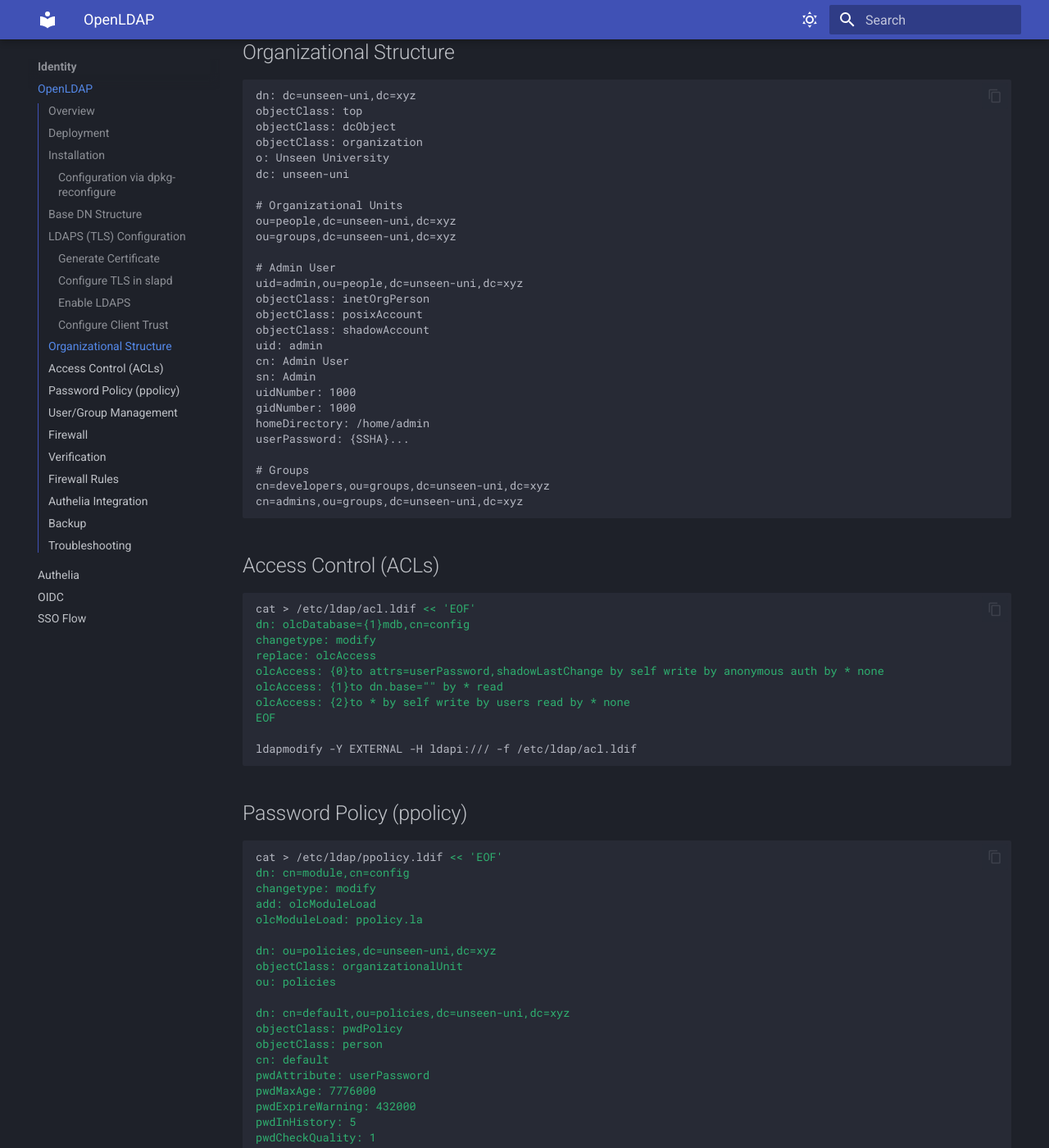
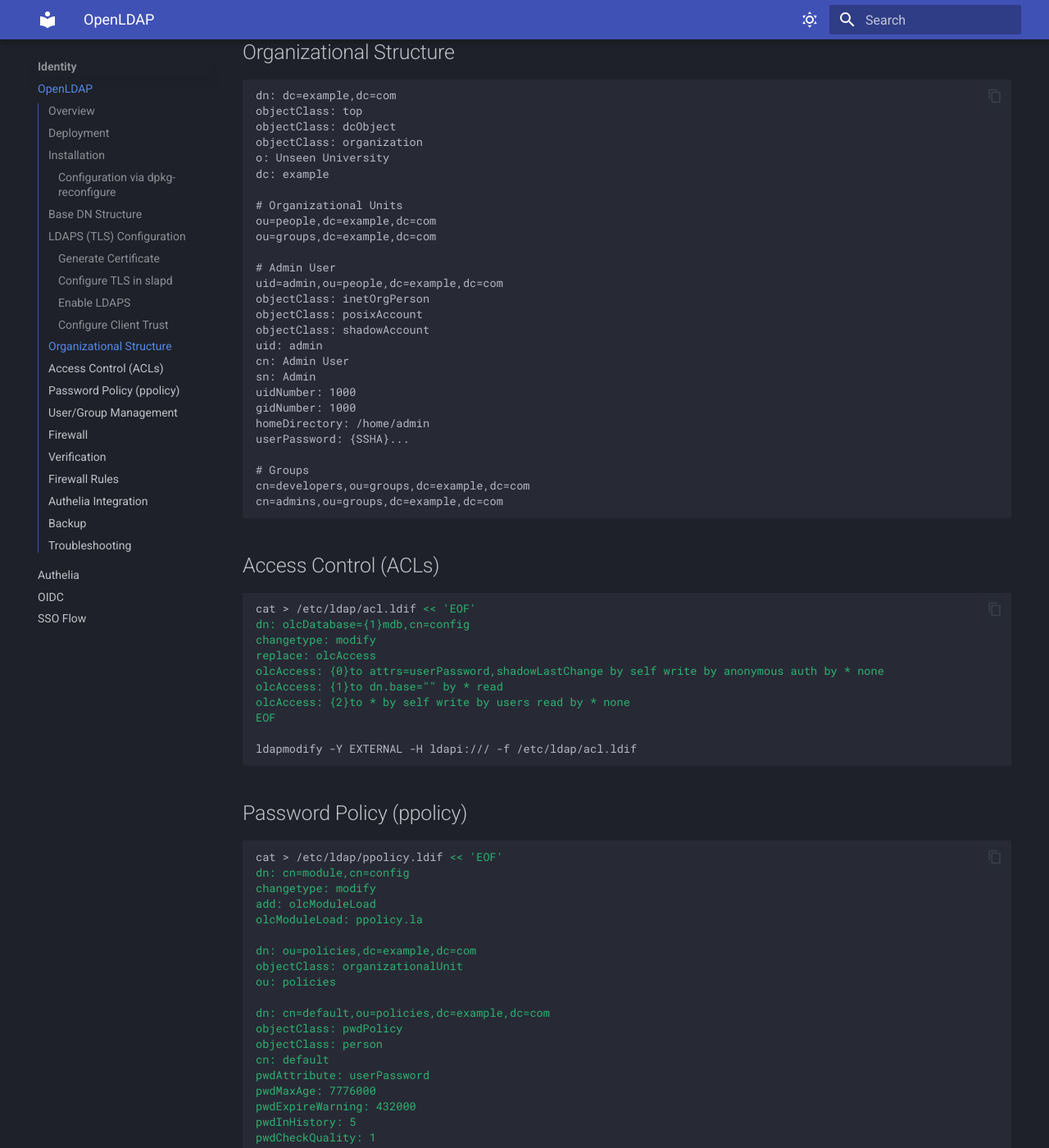
Before and after one commit to dmaljkovic/proxmox-homelab, an MkDocs documentation site: the page built from docs/04-identity/openldap.md, in a window 1280 px wide and 1400 px high, scrolled down 2878 px. Shown: the whole window at 82% size. Built offline with MkDocs 1.6.1 and Material for MkDocs 9.7.7, drawn with Linux system fonts in a browser that asks for light colours; some of the changed text lies outside the part shown.

Commit message:
Sanitize openldap.md and authelia.md: replace unseen-uni.xyz with example.com

````diff
--- a/docs/04-identity/openldap.md
+++ b/docs/04-identity/openldap.md
@@ -46,7 +46,7 @@ dpkg-reconfigure slapd
 ## Base DN Structure
 
 ```
-dc=unseen-uni,dc=xyz
+dc=example,dc=com
 ├── ou=people
 │   └── uid=admin (uid=1000)
 └── ou=groups
@@ -121,7 +121,7 @@ systemctl restart slapd
 
 ```bash
 cat > /etc/ldap/ldap.conf << 'EOF'
-BASE dc=unseen-uni,dc=xyz
+BASE dc=example,dc=com
 URI ldaps://127.0.0.1
 TLS_CACERT /etc/ldap/certs/ldap.crt
 TLS_REQCERT allow
@@ -131,19 +131,19 @@ EOF
 ## Organizational Structure
 
 ```text
-dn: dc=unseen-uni,dc=xyz
+dn: dc=example,dc=com
 objectClass: top
 objectClass: dcObject
 objectClass: organization
 o: Unseen University
-dc: unseen-uni
+dc: example
 
 # Organizational Units
-ou=people,dc=unseen-uni,dc=xyz
-ou=groups,dc=unseen-uni,dc=xyz
+ou=people,dc=example,dc=com
+ou=groups,dc=example,dc=com
 
 # Admin User
-uid=admin,ou=people,dc=unseen-uni,dc=xyz
+uid=admin,ou=people,dc=example,dc=com
 objectClass: inetOrgPerson
 objectClass: posixAccount
 objectClass: shadowAccount
@@ -156,8 +156,8 @@ homeDirectory: /home/admin
 userPassword: {SSHA}...
 
 # Groups
-cn=developers,ou=groups,dc=unseen-uni,dc=xyz
-cn=admins,ou=groups,dc=unseen-uni,dc=xyz
+cn=developers,ou=groups,dc=example,dc=com
+cn=admins,ou=groups,dc=example,dc=com
 ```
 
 ## Access Control (ACLs)
@@ -184,11 +184,11 @@ changetype: modify
 add: olcModuleLoad
 olcModuleLoad: ppolicy.la
 
-dn: ou=policies,dc=unseen-uni,dc=xyz
+dn: ou=policies,dc=example,dc=com
 objectClass: organizationalUnit
 ou: policies
 
-dn: cn=default,ou=policies,dc=unseen-uni,dc=xyz
+dn: cn=default,ou=policies,dc=example,dc=com
 objectClass: pwdPolicy
 objectClass: person
 cn: default
@@ -238,15 +238,15 @@ ufw reload
 
 ```bash
 # From Proxmox host - anonymous search
-ldapsearch -x -H ldaps://10.0.0.20 -b "dc=unseen-uni,dc=xyz" -TLS_REQCERT never
+ldapsearch -x -H ldaps://10.0.0.20 -b "dc=example,dc=com" -TLS_REQCERT never
 
 # Authenticated search
-ldapsearch -x -H ldaps://10.0.0.20 -b "dc=unseen-uni,dc=xyz" \
-  -TLS_REQCERT never -D "cn=admin,dc=unseen-uni,dc=xyz" -w "admin-password"
+ldapsearch -x -H ldaps://10.0.0.20 -b "dc=example,dc=com" \
+  -TLS_REQCERT never -D "cn=admin,dc=example,dc=com" -w "admin-password"
 
 # Test admin bind
 ldapwhoami -x -H ldaps://10.0.0.20 \
-  -D "uid=admin,ou=people,dc=unseen-uni,dc=xyz" -w "admin-password" \
+  -D "uid=admin,ou=people,dc=example,dc=com" -w "admin-password" \
   -TLS_REQCERT never
 ```
 
@@ -266,9 +266,9 @@ Authelia (LXC 103) will connect to OpenLDAP via LDAPS:
 authentication_backend:
   ldap:
     address: ldaps://10.0.0.20:636
-    base_dn: dc=unseen-uni,dc=xyz
+    base_dn: dc=example,dc=com
     user_filter: (uid={input})
-    bind_dn: cn=admin,dc=unseen-uni,dc=xyz
+    bind_dn: cn=admin,dc=example,dc=com
     bind_password: admin-password
     attributes:
       username: uid
@@ -276,7 +276,7 @@ authentication_backend:
       email: mail
       group: memberOf
     group_search:
-      base_dn: ou=groups,dc=unseen-uni,dc=xyz
+      base_dn: ou=groups,dc=example,dc=com
       filter: (memberUid={username})
       attribute: cn
 ```
````
Also changed, not shown: docs/04-identity/authelia.md (+3 -3 lines).
